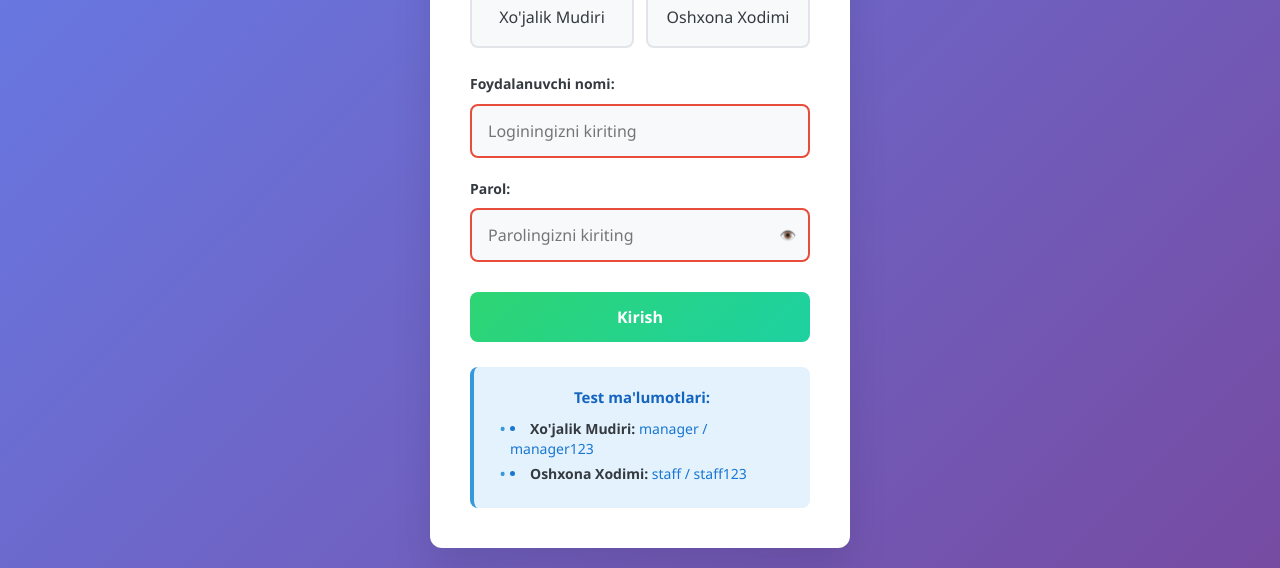
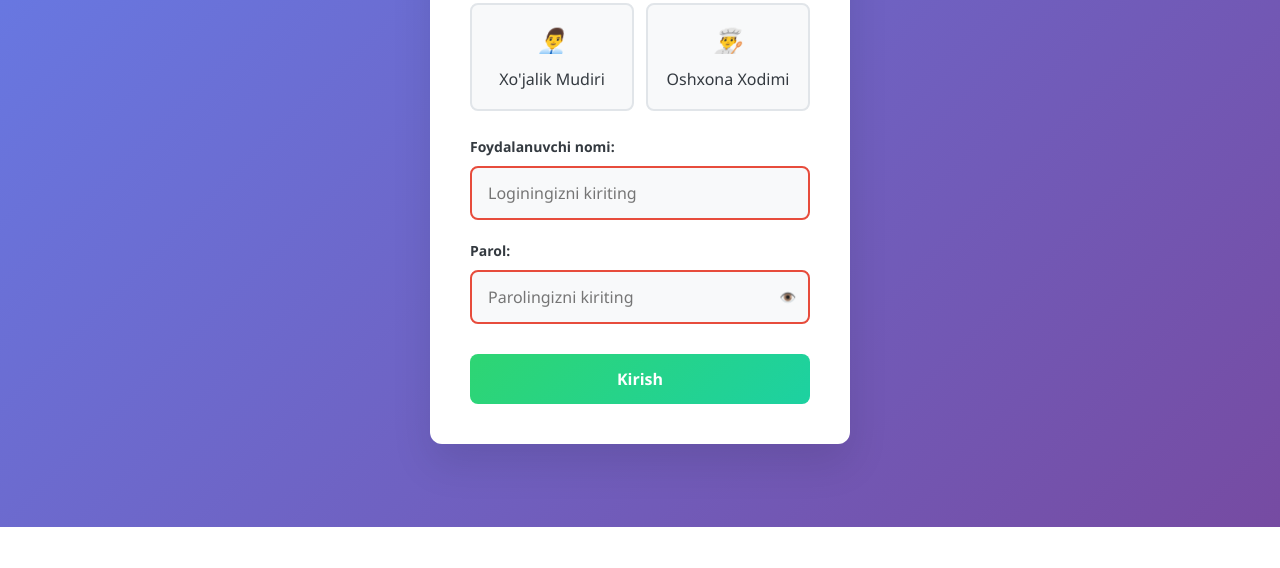
Before and after one commit to Special-business-development/school_food_system, a plain HTML site: page index.html in a window 1280 px wide. Shown: the part 273-841 px from the top of the page. After the commit the page ends 800 px from the top, so only its background shows below. Drawn offline with Linux system fonts and the light colour scheme.

Commit message:
test olib tashlandi

```diff
--- a/index.html
+++ b/index.html
@@ -47,13 +47,6 @@
             </button>
         </form>
 
-        <div class="info-text">
-            <h4>Test ma'lumotlari:</h4>
-            <div class="info-list">
-                <li><strong>Xo'jalik Mudiri:</strong> manager / manager123</li>
-                <li><strong>Oshxona Xodimi:</strong> staff / staff123</li>
-            </div>
-        </div>
     </div>
 
     <!-- JavaScript fayllari -->
```
